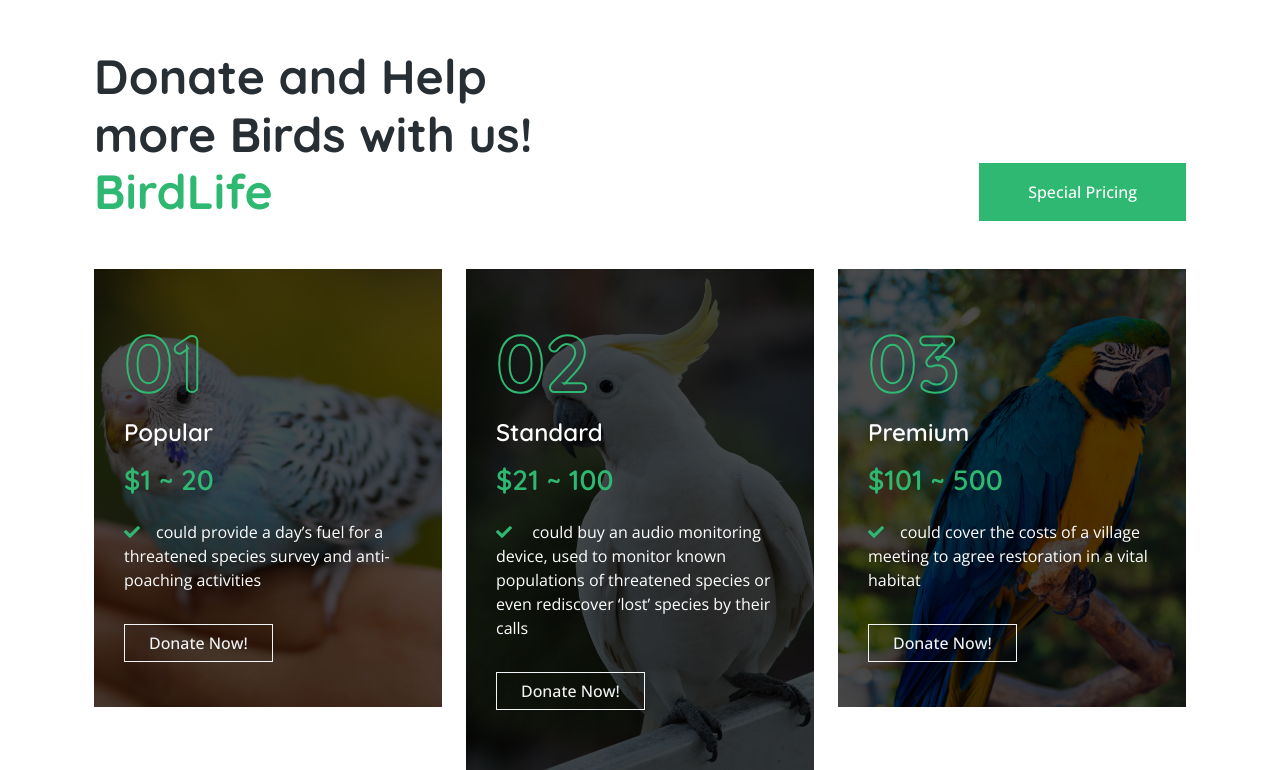
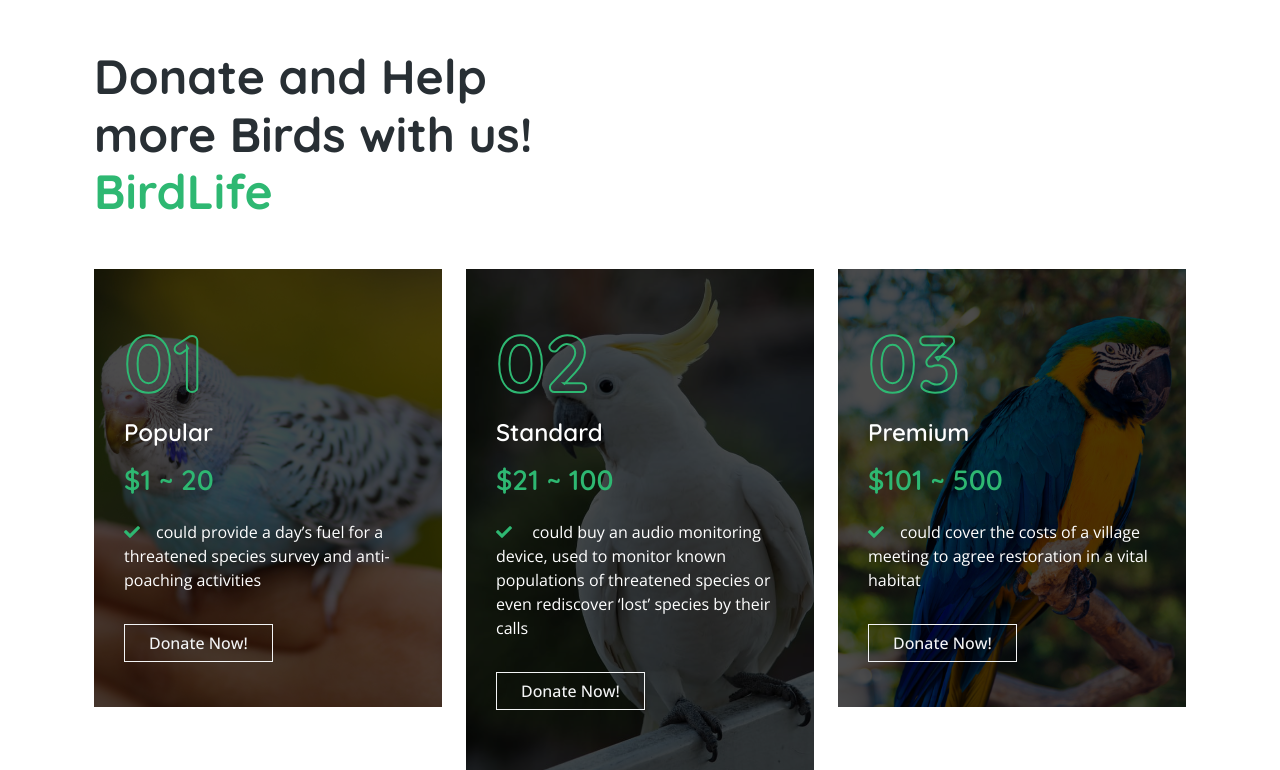
Before and after one commit to cindyhan97/BirdLove, a Django app: page /donate in a window 1280 px wide. Shown: the part 74-844 px from the top of the page. Run offline with Django 4.2, Linux system fonts and the light colour scheme; some libraries are stand-ins or nearby versions.

Commit message:
Improve the interface of membership

```diff
--- a/birduser/templates/birduser/membership.html
+++ b/birduser/templates/birduser/membership.html
@@ -14,9 +14,6 @@
               Donate and Help more Birds with us!
               <span class="text-primary">BirdLife</span>
             </h1>
-          </div>
-          <div class="col-lg-6 text-lg-end">
-            <a class="btn btn-primary py-3 px-5" href="">Special Pricing</a>
           </div>
         </div>
         <div class="row g-4">
```
